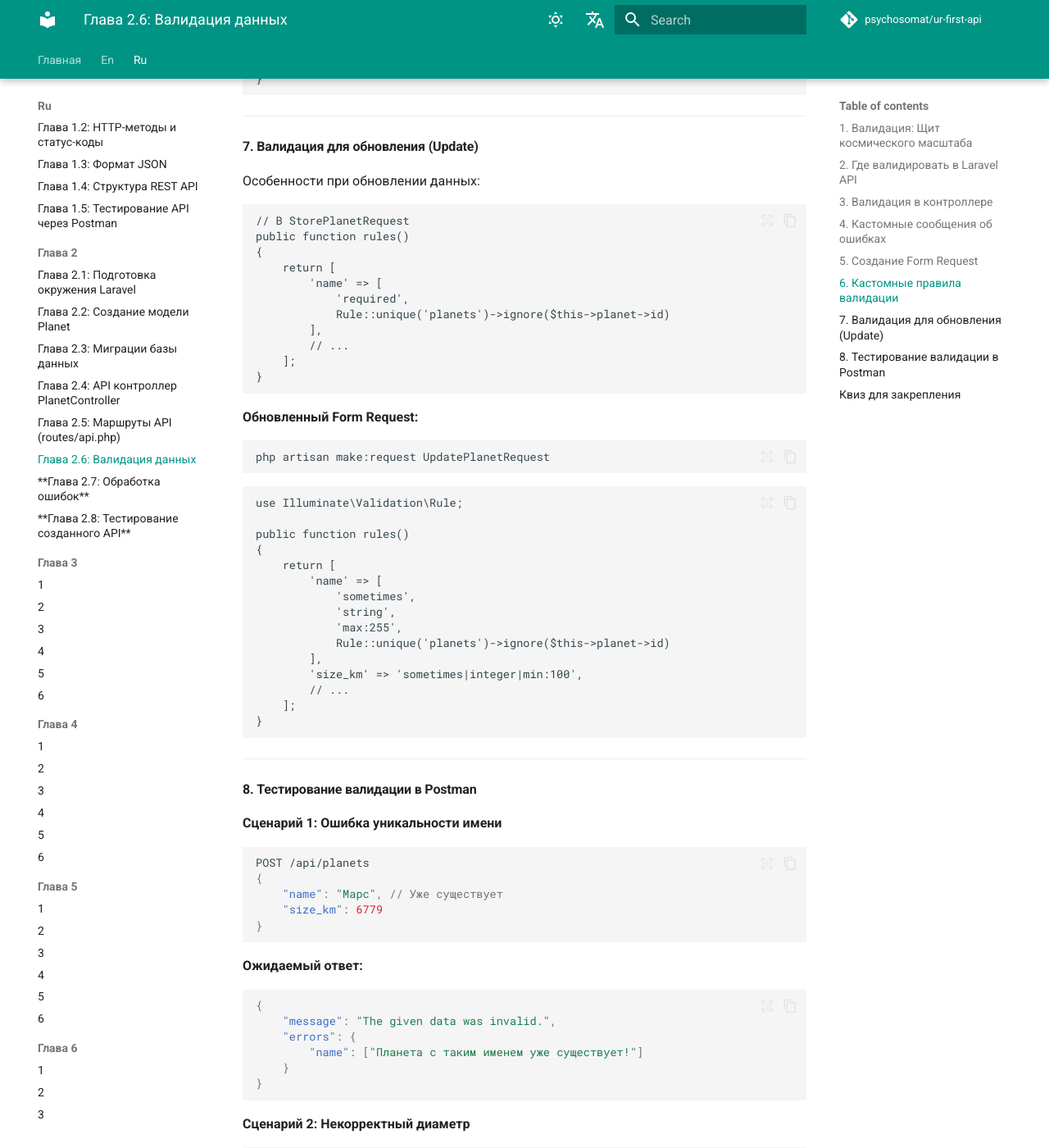
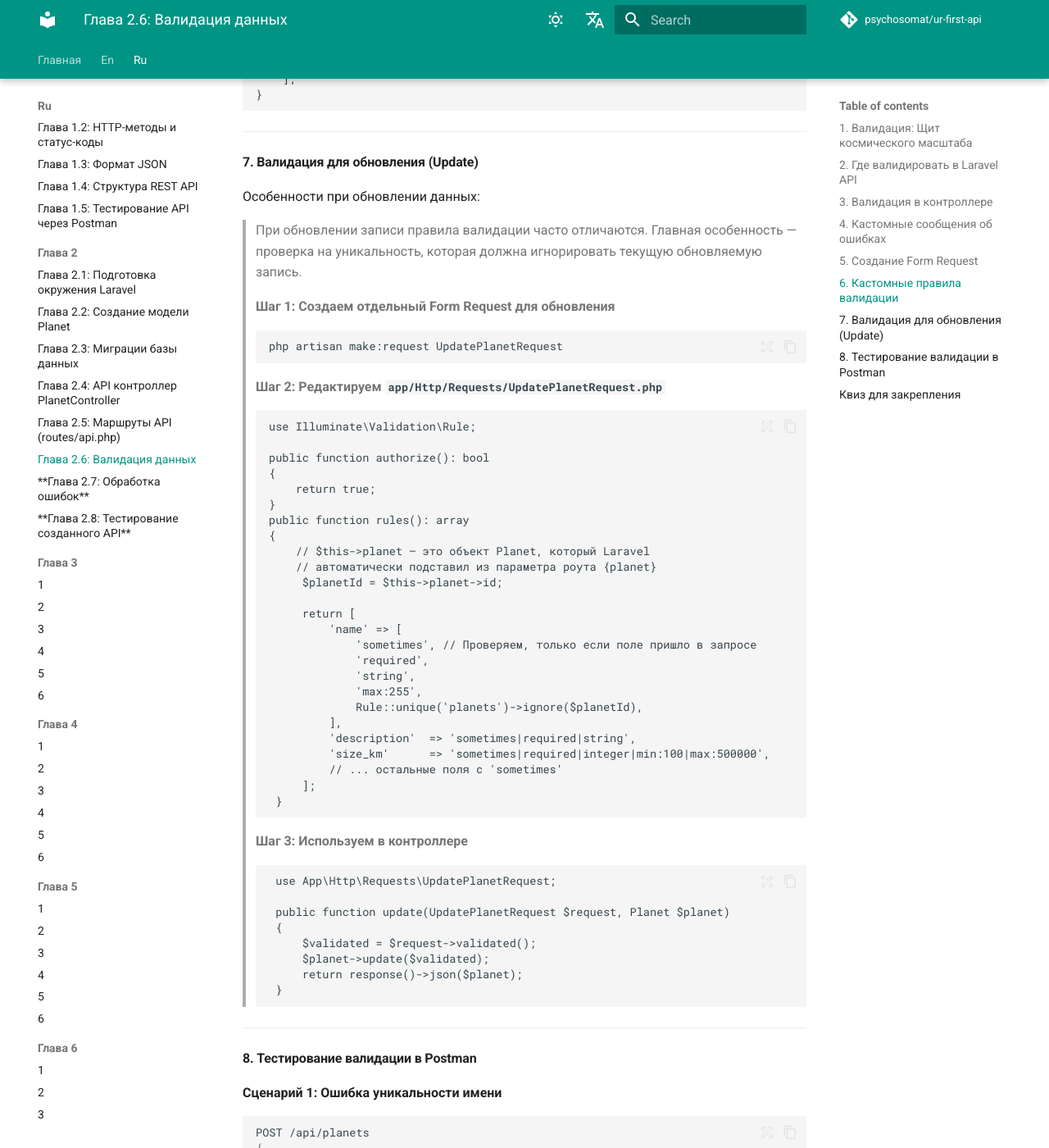
Before and after one commit to psychosomat/ur-first-api, an MkDocs documentation site: the page built from docs/ru/Глава 2/6.md, in a window 1280 px wide and 1400 px high, scrolled down 3517 px. Shown: the whole window at 82% size. Built offline with MkDocs 1.6.1 and Material for MkDocs 9.7.7, drawn with Linux system fonts in a browser that asks for light colours; comment, search, counter and statistics services are not loaded; some of the changed text lies outside the part shown.

Commit message:
Content adjustments

````diff
--- a/docs/ru/Глава 2/6.md
+++ b/docs/ru/Глава 2/6.md
@@ -142,21 +142,22 @@ public function store(StorePlanetRequest $request)
 
 **Шаг 1: Генерация правила**
 ```bash
-php artisan make:rule ValidPlanetName
+php artisan make:rule ValidPlanetName --invokable
 ```
 
 **Шаг 2: Редактируем `app/Rules/ValidPlanetName.php`**
 ```php
-public function passes($attribute, $value)
+use Illuminate\Contracts\Validation\InvokableRule;
+
+class ValidPlanetName implements InvokableRule
 {
-    // Запрещенные названия
-    $forbidden = ['Земля 2.0', 'Нибиру', 'Планета X'];
-    return !in_array($value, $forbidden);
-}
-
-public function message()
-{
-    return 'Это название планеты запрещено для использования!';
+    public function __invoke($attribute, $value, $fail)
+    {
+        $forbidden = ['Земля 2.0', 'Нибиру', 'Планета X'];
+        if (in_array($value, $forbidden)) {
+            $fail('Это название планеты (:attribute) запрещено для использования!');
+        }
+    }
 }
 ```
 
@@ -178,41 +179,50 @@ public function rules()
 #### **7. Валидация для обновления (Update)**
 Особенности при обновлении данных:
 
-```php
-// В StorePlanetRequest
-public function rules()
-{
-    return [
-        'name' => [
-            'required',
-            Rule::unique('planets')->ignore($this->planet->id)
-        ],
-        // ...
-    ];
-}
-```
-
-**Обновленный Form Request:**
-```bash
-php artisan make:request UpdatePlanetRequest
-```
-
+> При обновлении записи правила валидации часто отличаются. Главная особенность — проверка на уникальность, которая должна игнорировать текущую обновляемую запись.
+>
+**Шаг 1: Создаем отдельный Form Request для обновления**
+ ```bash
+ php artisan make:request UpdatePlanetRequest
+ ```
+**Шаг 2: Редактируем `app/Http/Requests/UpdatePlanetRequest.php`**
 ```php
 use Illuminate\Validation\Rule;
 
-public function rules()
+public function authorize(): bool
 {
-    return [
-        'name' => [
-            'sometimes',
-            'string',
-            'max:255',
-            Rule::unique('planets')->ignore($this->planet->id)
-        ],
-        'size_km' => 'sometimes|integer|min:100',
-        // ...
-    ];
+    return true;
 }
+public function rules(): array
+{
+    // $this->planet — это объект Planet, который Laravel
+    // автоматически подставил из параметра роута {planet}
+     $planetId = $this->planet->id;
+
+     return [
+         'name' => [
+             'sometimes', // Проверяем, только если поле пришло в запросе
+             'required',
+             'string',
+             'max:255',
+             Rule::unique('planets')->ignore($planetId),
+         ],
+         'description'  => 'sometimes|required|string',
+         'size_km'      => 'sometimes|required|integer|min:100|max:500000',
+         // ... остальные поля с 'sometimes'
+     ];
+ }
+```
+**Шаг 3: Используем в контроллере**
+```php
+ use App\Http\Requests\UpdatePlanetRequest;
+
+ public function update(UpdatePlanetRequest $request, Planet $planet)
+ {
+     $validated = $request->validated();
+     $planet->update($validated);
+     return response()->json($planet);
+ }
 ```
 
 ---
````
Also changed, not shown: docs/ru/Глава 2/4.md (+13 -33 lines), docs/ru/Глава 2/5.md (+30 -27 lines).
